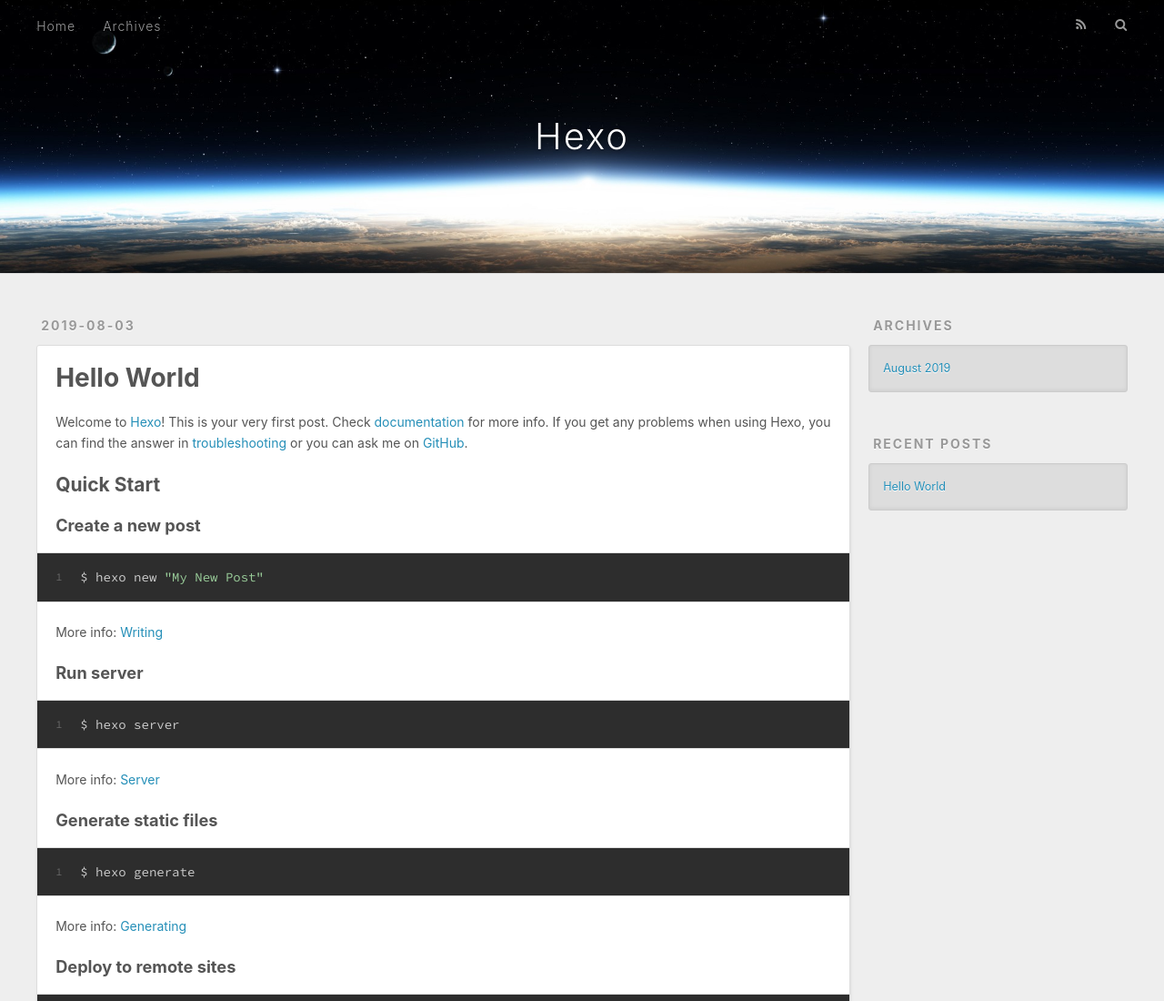
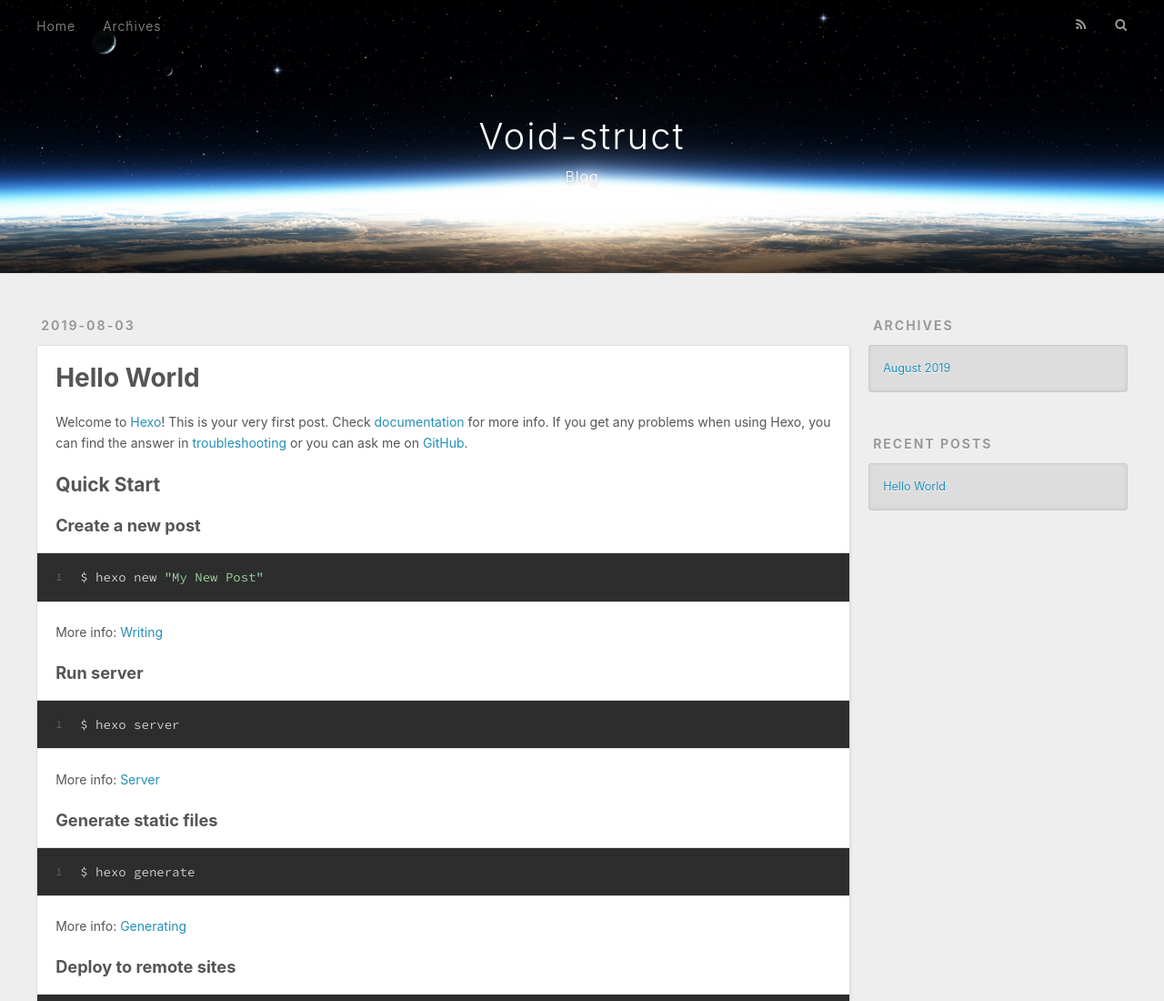
Before and after one commit to Void-struct/Void-struct.github.io, a plain HTML site: page index.html in a window 1280 px wide. Shown: the top 1100 px of the page at 91% size. Drawn offline with nearby package versions, Linux system fonts and the light colour scheme.

Commit message:
Site updated: 2019-08-04 12:51:26

```diff
--- a/index.html
+++ b/index.html
@@ -5,17 +5,17 @@
 
 
 
-  <title>Hexo</title>
+  <title>Void-struct</title>
   <meta name="viewport" content="width=device-width, initial-scale=1, maximum-scale=1">
   <meta property="og:type" content="website">
-<meta property="og:title" content="Hexo">
+<meta property="og:title" content="Void-struct">
 <meta property="og:url" content="http://yoursite.com/index.html">
-<meta property="og:site_name" content="Hexo">
+<meta property="og:site_name" content="Void-struct">
 <meta property="og:locale" content="default">
 <meta name="twitter:card" content="summary">
-<meta name="twitter:title" content="Hexo">
+<meta name="twitter:title" content="Void-struct">
 
-    <link rel="alternate" href="/atom.xml" title="Hexo" type="application/atom+xml">
+    <link rel="alternate" href="/atom.xml" title="Void-struct" type="application/atom+xml">
 
 
     <link rel="icon" href="/favicon.png">
@@ -34,8 +34,12 @@
   <div id="header-outer" class="outer">
     <div id="header-title" class="inner">
       <h1 id="logo-wrap">
-        <a href="/" id="logo">Hexo</a>
+        <a href="/" id="logo">Void-struct</a>
       </h1>
+
+        <h2 id="subtitle-wrap">
+          <a href="/" id="subtitle">Blog</a>
+        </h2>
 
     </div>
     <div id="header-inner" class="inner">
@@ -101,7 +105,7 @@
 
     </div>
     <footer class="article-footer">
-      <a data-url="http://yoursite.com/2019/08/03/hello-world/" data-id="cjywhcmgt0000fsrhdhq3riyg" class="article-share-link">Share</a>
+      <a data-url="http://yoursite.com/2019/08/03/hello-world/" data-id="cjywhng0v0000xwrhjf2gch0a" class="article-share-link">Share</a>
 
 
     </footer>
```
Also changed, not shown: 2019/08/03/hello-world/index.html (+9 -5 lines), archives/2019/08/index.html (+10 -6 lines), archives/2019/index.html (+10 -6 lines), archives/index.html (+10 -6 lines).
